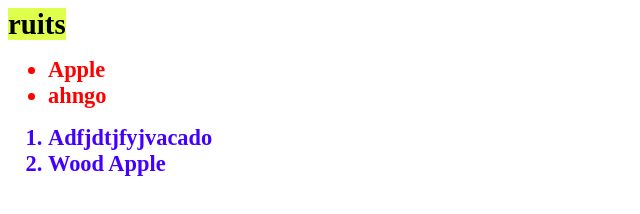
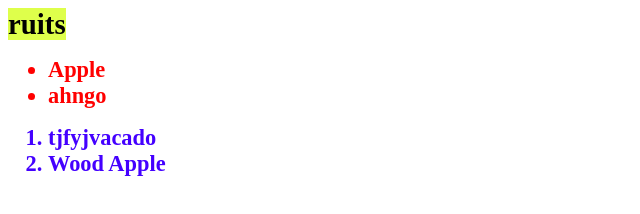
Before and after one commit to shahanweerakoon/template-editor, a plain HTML site: page example 4.html in a window 1280 px wide. Shown: the whole page, without its empty margins (0-640 px from the left). Drawn offline with Linux system fonts and the light colour scheme.

Commit message:
yjrjrjrj

```diff
--- a/example 4.html
+++ b/example 4.html
@@ -12,7 +12,7 @@
         <li>ahngo</li>
     </ul>
     <ol>
-        <li>Adfjdtjfyjvacado</li>
+        <li>tjfyjvacado</li>
         <li>Wood Apple</li>
     </ol>
 </body>
```
